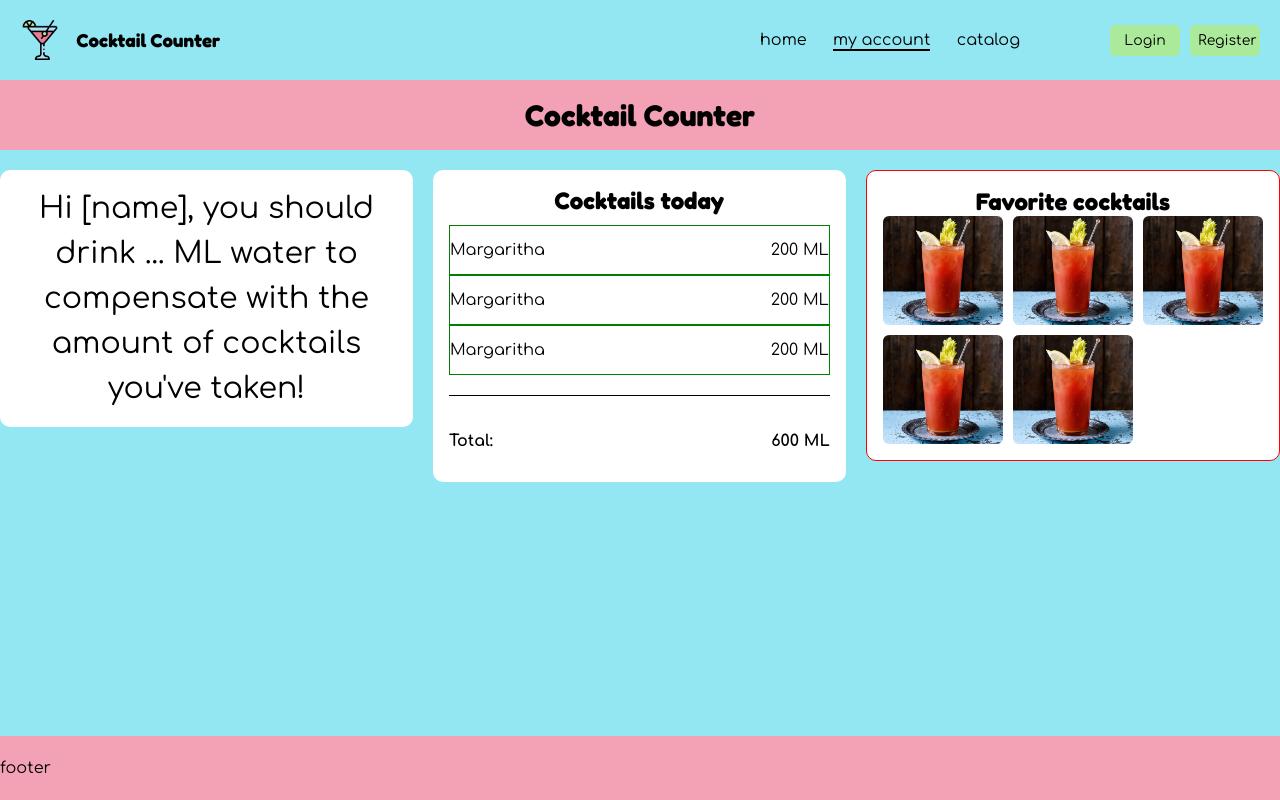
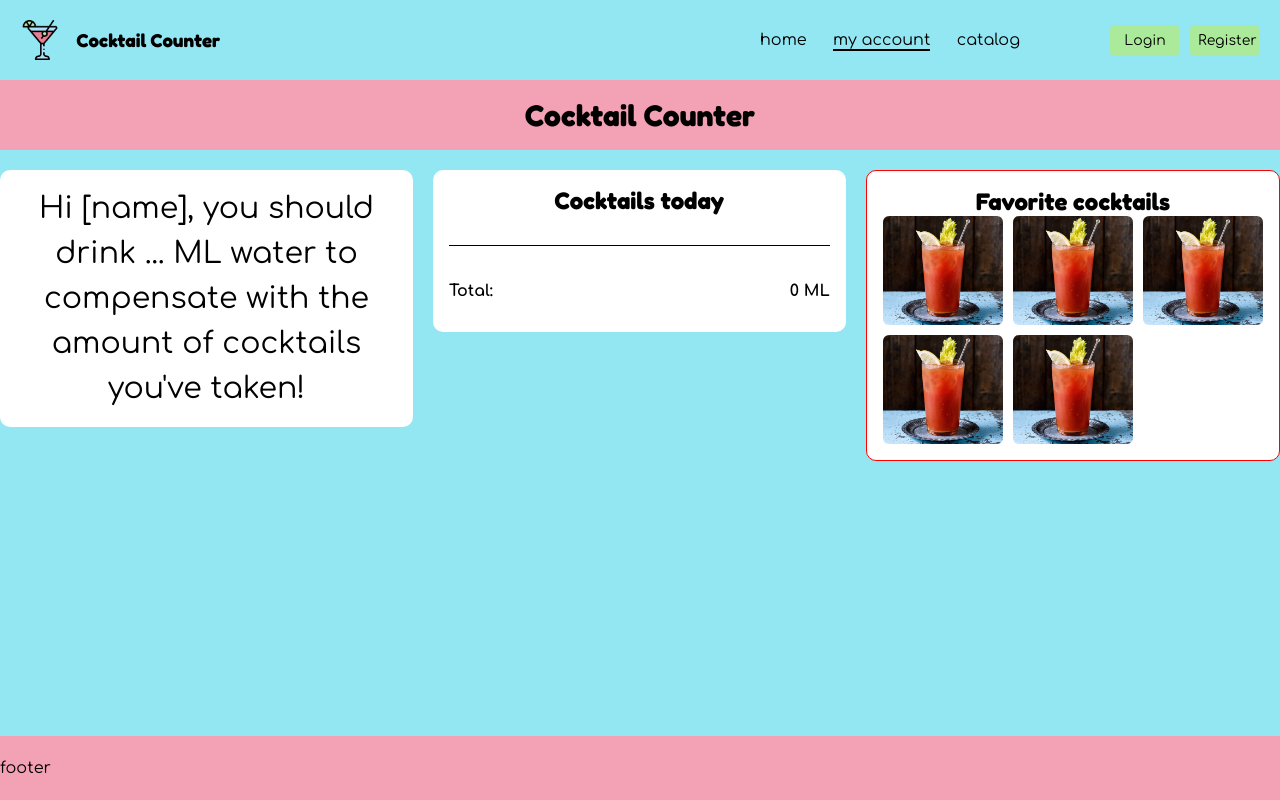
Before and after one commit to suzegeerdink/cocktail-website, a React (Vite) app: page /profile-page in a window 1280 px wide. Built offline with nearby package versions, Linux system fonts and the light colour scheme.

Commit message:
context add cocktails to profile-page

```diff
--- /dev/null
+++ b/src/context/CocktailContext.jsx
@@ -0,0 +1,27 @@
+import { createContext, useState } from "react";
+
+export const CocktailContext = createContext();
+
+export function CocktailProvider( { children } ) {
+    const [todaysCocktails, setTodaysCocktails] = useState( [] );
+
+    const addCocktail = (cocktail, amount) => {
+        setTodaysCocktails((previousCocktails) => {
+            const updatedCocktails = [...previousCocktails];
+            updatedCocktails.push({ ...cocktail, amount });
+            return updatedCocktails;
+        });
+    };
+
+    const removeCocktail = (indexToRemove) => {
+        setTodaysCocktails((previousCocktails) => {
+            return previousCocktails.filter((_, index) => index !== indexToRemove);
+        });
+    };
+
+    return (
+        <CocktailContext.Provider value={{ todaysCocktails, addCocktail, removeCocktail  }}>
+            {children}
+        </CocktailContext.Provider>
+    );
+}
--- /dev/null
+++ b/src/helpers/totalAmountCocktails.js
@@ -0,0 +1,9 @@
+export function calculateTotalAmount(cocktails) {
+    let total = 0;
+
+    for (let i = 0; i < cocktails.length; i++) {
+        total = total + Number(cocktails[i].amount);
+    }
+
+    return total;
+}
--- a/src/main.jsx
+++ b/src/main.jsx
@@ -3,11 +3,14 @@ import {createRoot} from 'react-dom/client'
 import './index.css'
 import App from './App.jsx'
 import {BrowserRouter as Router} from 'react-router-dom'
+import {CocktailProvider} from "./context/CocktailContext.jsx";
 
 createRoot(document.getElementById('root')).render(
     <StrictMode>
         <Router>
-            <App/>
+            <CocktailProvider>
+                <App/>
+            </CocktailProvider>
         </Router>
     </StrictMode>,
 )
--- a/src/pages/cocktail-detail-page/CocktailDetailPage.jsx
+++ b/src/pages/cocktail-detail-page/CocktailDetailPage.jsx
@@ -1,13 +1,17 @@
 import './CocktailDetailPage.css';
-import { useParams, useNavigate } from "react-router-dom";
-import { useEffect, useState } from "react";
+import {useParams, useNavigate} from "react-router-dom";
+import {useEffect, useState} from "react";
+import {useContext} from "react";
+import {CocktailContext} from "../../context/CocktailContext.jsx";
 
 function CocktailDetailPage() {
-    const { id } = useParams();
+    const {id} = useParams();
     const navigate = useNavigate();
     const [cocktail, setCocktail] = useState(null);
     const [loading, setLoading] = useState(true);
     const [totalAmount, setTotalAmount] = useState(0);
+
+    const {addCocktail} = useContext(CocktailContext);
 
     useEffect(() => {
         const fetchCocktail = async () => {
@@ -35,6 +39,14 @@ function CocktailDetailPage() {
             ingredients.push(ingredient);
         }
     }
+
+    const handleAdd = () => {
+        addCocktail(
+            {id: cocktail.idDrink, name: cocktail.strDrink},
+            totalAmount
+        );
+        navigate("/profile-page");
+    };
 
     return (
         <div className="detail-page">
@@ -70,7 +82,7 @@ function CocktailDetailPage() {
                                 />
                             </div>
                             <div className="action-buttons">
-                                <button>add to list</button>
+                                <button onClick={handleAdd}>add to list</button>
                                 <button onClick={() => navigate(-1)}>back</button>
                             </div>
                         </div>
--- a/src/pages/profile-page/ProfilePage.css
+++ b/src/pages/profile-page/ProfilePage.css
@@ -40,7 +40,6 @@
     width: 100%;
     min-width: 0;
     height: 50px;
-    border: green solid 1px;
     flex-shrink: 1;
     box-sizing: border-box;
 }
@@ -110,6 +109,10 @@
     border-bottom: 1px solid var(--black-color);
 }
 
+.delete-button {
+    width: 40px;
+}
+
 @media (min-width: 992px) {
     .profile-information {
         flex-direction: row;
--- a/src/pages/profile-page/ProfilePage.jsx
+++ b/src/pages/profile-page/ProfilePage.jsx
@@ -1,7 +1,14 @@
 import './ProfilePage.css'
 import cocktailimage from '/src/assets/bloody-mary.jpg'
+import { calculateTotalAmount } from "../../helpers/totalAmountCocktails.js";
+import { useContext } from "react";
+import { CocktailContext } from "../../context/CocktailContext.jsx";
 
 function ProfilePage() {
+    const { todaysCocktails, removeCocktail } = useContext(CocktailContext);
+
+    const totalAmount = calculateTotalAmount(todaysCocktails);
+
     return (
             <div className="profile-page">
                 <header className="intro-section-smaller">
@@ -12,12 +19,18 @@ function ProfilePage() {
                         <section className="cocktails-today">
                             <h2>Cocktails today</h2>
                             <ul>
-                                <li className="cocktail-list"> <p>Margaritha</p><p>200 ML</p> </li>
-                                <li className="cocktail-list"> <p>Margaritha</p><p>200 ML</p> </li>
-                                <li className="cocktail-list"> <p>Margaritha</p><p>200 ML</p> </li>
+                                {todaysCocktails.map((c, i) => (
+                                    <li key={i} className="cocktail-list">
+                                        <button onClick={() => removeCocktail(i)} className="delete-button">
+                                            ✕
+                                        </button>
+                                        <p>{c.name}</p>
+                                        <p>{c.amount} ML</p>
+                                    </li>
+                                ))}
                             </ul>
                             <p className="divider-line"></p>
-                            <span className="span-total"><strong>Total:</strong><strong>600 ML</strong></span>
+                            <span className="span-total"><strong>Total:</strong><strong>{totalAmount} ML</strong></span>
                         </section>
                         <section className="favorite-cocktails">
                             <h2>Favorite cocktails</h2>
```
